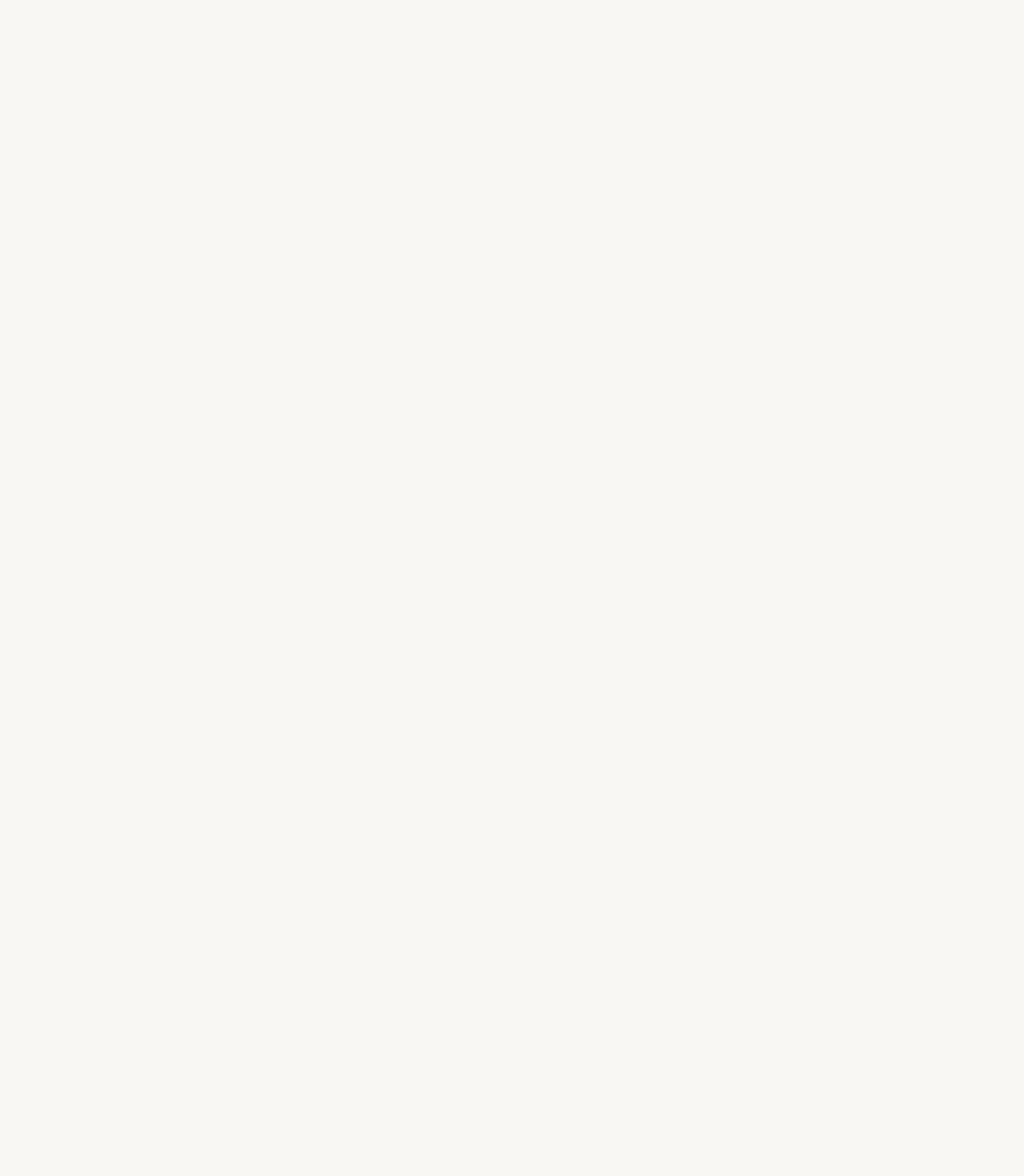
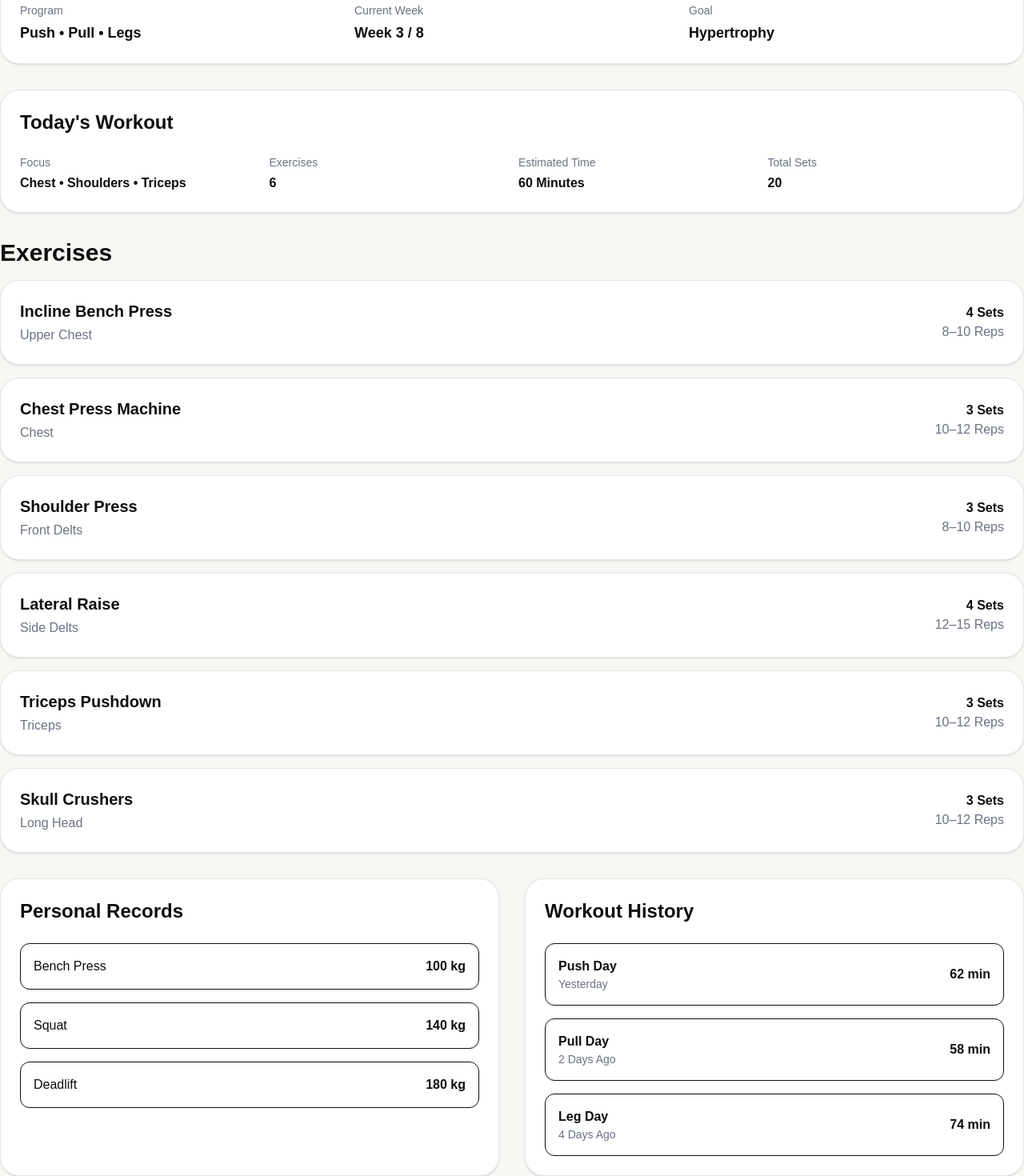
Before and after one commit to Vingerfist/fitness-app, a Next.js app: page /workouts in a window 1280 px wide. Shown: the part 260-1730 px from the top of the page at 80% size. Before the commit the page ends 800 px from the top, so only its background shows below. Built offline with nearby package versions, Linux system fonts and the light colour scheme.

Commit message:
Sprint 4.1B - Complete workout module foundation

```diff
--- a/src/app/dashboard/page.tsx
+++ b/src/app/dashboard/page.tsx
@@ -1,4 +1,5 @@
-import DashboardCard from "@/components/dashboard/DashboardCard";
+import Link from "next/link";
+ import DashboardCard from "@/components/dashboard/DashboardCard";
 import QuickAction from "@/components/dashboard/QuickAction";
 import TodayWorkout from "@/components/dashboard/TodayWorkout";
 import NutritionSummary from "@/components/dashboard/NutritionSummary";
@@ -93,10 +94,20 @@ export default function DashboardPage() {
             </h2>
 
             <div className="mt-6 flex flex-col gap-4">
-              <QuickAction title="Log Workout" />
-              <QuickAction title="Add Meal" />
-              <QuickAction title="Update Weight" />
-            </div>
+
+  <Link href="/workouts">
+    <QuickAction title="Log Workout" />
+  </Link>
+
+  <Link href="/nutrition">
+    <QuickAction title="Add Meal" />
+  </Link>
+
+  <Link href="/progress">
+    <QuickAction title="Update Weight" />
+  </Link>
+
+</div>
           </Card>
         </div>
       </section>
--- a/src/app/workouts/page.tsx
+++ b/src/app/workouts/page.tsx
@@ -1,13 +1,48 @@
+import WorkoutHeader from "@/components/workouts/WorkoutHeader";
+import ProgramOverview from "@/components/workouts/ProgramOverview";
+import TodayWorkout from "@/components/workouts/TodayWorkout";
+import PersonalRecords from "@/components/workouts/PersonalRecords";
+import WorkoutHistory from "@/components/workouts/WorkoutHistory";
+import ExerciseCard from "@/components/workouts/ExerciseCard";
+
+import { exercises } from "@/data/workouts";
+
 export default function WorkoutsPage() {
-    return (
-      <div className="p-8">
-        <h1 className="text-4xl font-black">
-          Workouts
-        </h1>
+  return (
+    <div className="space-y-8">
 
-        <p className="mt-4 text-gray-500">
-          Workout module coming soon.
-        </p>
+      <WorkoutHeader />
+
+      <ProgramOverview />
+
+      <TodayWorkout />
+
+      <section>
+
+        <h2 className="mb-4 text-3xl font-black">
+          Exercises
+        </h2>
+
+        <div className="space-y-4">
+          {exercises.map((exercise) => (
+            <ExerciseCard
+              key={exercise.id}
+              name={exercise.name}
+              sets={exercise.sets}
+              reps={exercise.reps}
+              muscle={exercise.muscle}
+            />
+          ))}
+        </div>
+
+      </section>
+
+      <div className="grid gap-8 lg:grid-cols-2">
+        <PersonalRecords />
+
+        <WorkoutHistory />
       </div>
-    );
-  }
+
+    </div>
+  );
+}
--- a/src/components/dashboard/Sidebar.tsx
+++ b/src/components/dashboard/Sidebar.tsx
@@ -6,14 +6,39 @@ import {
   Settings,
   User,
 } from "lucide-react";
+import Link from "next/link";
 
 const menu = [
-  { name: "Dashboard", icon: LayoutDashboard },
-  { name: "Workouts", icon: Dumbbell },
-  { name: "Nutrition", icon: UtensilsCrossed },
-  { name: "Progress", icon: ChartColumn },
-  { name: "Profile", icon: User },
-  { name: "Settings", icon: Settings },
+  {
+    name: "Dashboard",
+    href: "/dashboard",
+    icon: LayoutDashboard,
+  },
+  {
+    name: "Workouts",
+    href: "/workouts",
+    icon: Dumbbell,
+  },
+  {
+    name: "Nutrition",
+    href: "/nutrition",
+    icon: UtensilsCrossed,
+  },
+  {
+    name: "Progress",
+    href: "/progress",
+    icon: ChartColumn,
+  },
+  {
+    name: "Profile",
+    href: "/profile",
+    icon: User,
+  },
+  {
+    name: "Settings",
+    href: "/settings",
+    icon: Settings,
+  },
 ];
 
 export default function Sidebar() {
@@ -24,10 +49,11 @@ export default function Sidebar() {
       </h1>
 
       <nav className="space-y-2">
-        {menu.map(({ name, icon: Icon }) => (
-          <button
+      {menu.map(({ name, href, icon: Icon }) => (
+  <Link
     key={name}
-            className={`flex w-full items-center gap-4 rounded-xl px-4 py-3 text-left transition ${
+    href={href}
+    className={`flex w-full items-center gap-4 rounded-xl px-4 py-3 transition ${
       name === "Dashboard"
         ? "bg-white text-black"
         : "hover:bg-[#222]"
@@ -35,7 +61,7 @@ export default function Sidebar() {
   >
     <Icon size={20} />
     <span>{name}</span>
-          </button>
+  </Link>
 ))}
       </nav>
     </aside>
--- a/src/components/home/Hero.tsx
+++ b/src/components/home/Hero.tsx
@@ -1,4 +1,5 @@
-export default function Hero() {
+import Link from "next/link";
+ export default function Hero() {
   return (
     <section className="flex min-h-screen pt-20 flex-col items-center justify-center bg-gray-950 px-6 text-center text-white">
 
@@ -19,15 +20,22 @@ export default function Hero() {
       </p>
 
       <div className="mt-10 flex gap-4">
-        <button className="rounded-xl bg-blue-600 px-8 py-4 font-semibold transition hover:bg-blue-700">
-          Generate My Plan
-        </button>
 
-        <button className="rounded-xl border border-gray-600 px-8 py-4 transition hover:border-white">
-          Learn More
-        </button>
-      </div>
+  <Link
+    href="/dashboard"
+    className="rounded-xl bg-blue-600 px-8 py-4 font-semibold transition hover:bg-blue-700"
+  >
+    Generate My Plan
+  </Link>
 
+  <Link
+    href="#features"
+    className="rounded-xl border border-gray-600 px-8 py-4 transition hover:border-white"
+  >
+    Learn More
+  </Link>
+
+</div>
       <p className="mt-8 text-sm text-gray-500">
         ⭐⭐⭐⭐⭐ Trusted by fitness enthusiasts
       </p>
--- a/src/components/workouts/ExerciseCard.tsx
+++ b/src/components/workouts/ExerciseCard.tsx
@@ -0,0 +1,43 @@
+import Card from "@/components/ui/Card";
+
+type Props = {
+  name: string;
+  sets: number;
+  reps: string;
+  muscle: string;
+};
+
+export default function ExerciseCard({
+  name,
+  sets,
+  reps,
+  muscle,
+}: Props) {
+  return (
+    <Card>
+      <div className="flex items-center justify-between">
+
+        <div>
+          <h3 className="text-xl font-black">
+            {name}
+          </h3>
+
+          <p className="mt-1 text-gray-500">
+            {muscle}
+          </p>
+        </div>
+
+        <div className="text-right">
+          <p className="font-bold">
+            {sets} Sets
+          </p>
+
+          <p className="text-gray-500">
+            {reps} Reps
+          </p>
+        </div>
+
+      </div>
+    </Card>
+  );
+}
--- a/src/components/workouts/PersonalRecords.tsx
+++ b/src/components/workouts/PersonalRecords.tsx
@@ -0,0 +1,34 @@
+import Card from "@/components/ui/Card";
+
+export default function PersonalRecords() {
+  const records = [
+    { exercise: "Bench Press", weight: "100 kg" },
+    { exercise: "Squat", weight: "140 kg" },
+    { exercise: "Deadlift", weight: "180 kg" },
+  ];
+
+  return (
+    <Card>
+      <h2 className="text-2xl font-black">
+        Personal Records
+      </h2>
+
+      <div className="mt-6 space-y-4">
+        {records.map((record) => (
+          <div
+            key={record.exercise}
+            className="flex items-center justify-between rounded-xl border p-4"
+          >
+            <span className="font-medium">
+              {record.exercise}
+            </span>
+
+            <span className="font-black">
+              {record.weight}
+            </span>
+          </div>
+        ))}
+      </div>
+    </Card>
+  );
+}
--- a/src/components/workouts/ProgramOverview.tsx
+++ b/src/components/workouts/ProgramOverview.tsx
@@ -0,0 +1,45 @@
+import Card from "@/components/ui/Card";
+
+export default function ProgramOverview() {
+  return (
+    <Card>
+      <h2 className="text-2xl font-black">
+        Program Overview
+      </h2>
+
+      <div className="mt-6 grid gap-6 md:grid-cols-3">
+
+        <div>
+          <p className="text-sm text-gray-500">
+            Program
+          </p>
+
+          <p className="mt-1 text-lg font-bold">
+            Push • Pull • Legs
+          </p>
+        </div>
+
+        <div>
+          <p className="text-sm text-gray-500">
+            Current Week
+          </p>
+
+          <p className="mt-1 text-lg font-bold">
+            Week 3 / 8
+          </p>
+        </div>
+
+        <div>
+          <p className="text-sm text-gray-500">
+            Goal
+          </p>
+
+          <p className="mt-1 text-lg font-bold">
+            Hypertrophy
+          </p>
+        </div>
+
+      </div>
+    </Card>
+  );
+}
--- a/src/components/workouts/TodayWorkout.tsx
+++ b/src/components/workouts/TodayWorkout.tsx
@@ -0,0 +1,55 @@
+import Card from "@/components/ui/Card";
+
+export default function TodayWorkout() {
+  return (
+    <Card>
+      <h2 className="text-2xl font-black">
+        Today's Workout
+      </h2>
+
+      <div className="mt-6 grid gap-4 md:grid-cols-4">
+
+        <div>
+          <p className="text-sm text-gray-500">
+            Focus
+          </p>
+
+          <p className="mt-1 font-bold">
+            Chest • Shoulders • Triceps
+          </p>
+        </div>
+
+        <div>
+          <p className="text-sm text-gray-500">
+            Exercises
+          </p>
+
+          <p className="mt-1 font-bold">
+            6
+          </p>
+        </div>
+
+        <div>
+          <p className="text-sm text-gray-500">
+            Estimated Time
+          </p>
+
+          <p className="mt-1 font-bold">
+            60 Minutes
+          </p>
+        </div>
+
+        <div>
+          <p className="text-sm text-gray-500">
+            Total Sets
+          </p>
+
+          <p className="mt-1 font-bold">
+            20
+          </p>
+        </div>
+
+      </div>
+    </Card>
+  );
+}
--- a/src/components/workouts/WorkoutHeader.tsx
+++ b/src/components/workouts/WorkoutHeader.tsx
@@ -0,0 +1,30 @@
+import Card from "@/components/ui/Card";
+import Button from "@/components/ui/Button";
+
+export default function WorkoutHeader() {
+  return (
+    <Card>
+      <div className="flex flex-col gap-6 lg:flex-row lg:items-center lg:justify-between">
+
+        <div>
+          <p className="text-sm font-semibold uppercase tracking-wider text-gray-500">
+            Current Program
+          </p>
+
+          <h1 className="mt-2 text-4xl font-black">
+            Push Day
+          </h1>
+
+          <p className="mt-2 text-gray-500">
+            Week 3 of 8 • Hypertrophy Phase
+          </p>
+        </div>
+
+        <Button>
+          Start Workout
+        </Button>
+
+      </div>
+    </Card>
+  );
+}
--- a/src/components/workouts/WorkoutHistory.tsx
+++ b/src/components/workouts/WorkoutHistory.tsx
@@ -0,0 +1,52 @@
+import Card from "@/components/ui/Card";
+
+export default function WorkoutHistory() {
+  const history = [
+    {
+      date: "Yesterday",
+      workout: "Push Day",
+      duration: "62 min",
+    },
+    {
+      date: "2 Days Ago",
+      workout: "Pull Day",
+      duration: "58 min",
+    },
+    {
+      date: "4 Days Ago",
+      workout: "Leg Day",
+      duration: "74 min",
+    },
+  ];
+
+  return (
+    <Card>
+      <h2 className="text-2xl font-black">
+        Workout History
+      </h2>
+
+      <div className="mt-6 space-y-4">
+        {history.map((session) => (
+          <div
+            key={`${session.date}-${session.workout}`}
+            className="flex items-center justify-between rounded-xl border p-4"
+          >
+            <div>
+              <p className="font-bold">
+                {session.workout}
+              </p>
+
+              <p className="text-sm text-gray-500">
+                {session.date}
+              </p>
+            </div>
+
+            <span className="font-semibold">
+              {session.duration}
+            </span>
+          </div>
+        ))}
+      </div>
+    </Card>
+  );
+}
--- /dev/null
+++ b/src/data/workouts.ts
@@ -0,0 +1,56 @@
+export const currentProgram = {
+    name: "Push Pull Legs",
+    week: 3,
+    totalWeeks: 8,
+  };
+
+  export const todayWorkout = {
+    title: "Push Day",
+    duration: "60 min",
+    exercises: 6,
+  };
+
+  export const exercises = [
+    {
+      id: 1,
+      name: "Incline Bench Press",
+      sets: 4,
+      reps: "8–10",
+      muscle: "Upper Chest",
+    },
+    {
+      id: 2,
+      name: "Chest Press Machine",
+      sets: 3,
+      reps: "10–12",
+      muscle: "Chest",
+    },
+    {
+      id: 3,
+      name: "Shoulder Press",
+      sets: 3,
+      reps: "8–10",
+      muscle: "Front Delts",
+    },
+    {
+      id: 4,
+      name: "Lateral Raise",
+      sets: 4,
+      reps: "12–15",
+      muscle: "Side Delts",
+    },
+    {
+      id: 5,
+      name: "Triceps Pushdown",
+      sets: 3,
+      reps: "10–12",
+      muscle: "Triceps",
+    },
+    {
+      id: 6,
+      name: "Skull Crushers",
+      sets: 3,
+      reps: "10–12",
+      muscle: "Long Head",
+    },
+  ];
```
Also changed, not shown: 1 other file (tests, documents, lock files or other folders). Lines whose indentation alone changed are shown as unchanged.
